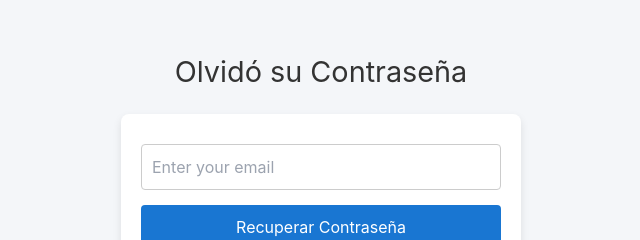
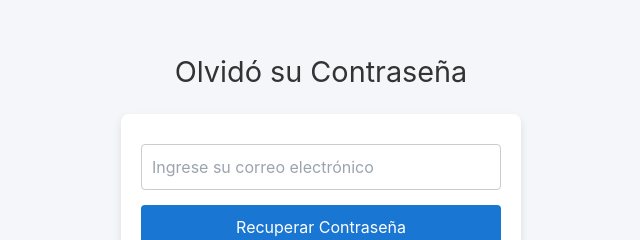
Before and after one commit to DannyJimenezA/FrontEnd-DeptoZMTMN, a React (Vite) app: page /forgot-password in a window 1280 px wide. Shown: the part 221-461 px from the top of the page, without its empty margins (319-959 px from the left). Built offline with nearby package versions, Linux system fonts and the light colour scheme.

Commit message:
correcion recuperacion contraseña

```diff
--- a/src/pages/ForgotPassword.tsx
+++ b/src/pages/ForgotPassword.tsx
@@ -1,3 +1,56 @@
+// import { useState } from 'react';
+// import axios from 'axios';
+// import '../styles/ForgotPassword.css';
+// import { useNavigate } from 'react-router-dom';
+// import ApiRoutes from '../components/ApiRoutes';
+
+// const ForgotPassword = () => {
+//   const [email, setEmail] = useState('');
+//   const [message, setMessage] = useState('');
+//   const [isError, setIsError] = useState(false);
+//   const navigate = useNavigate();
+
+//   const handleSubmit = async (e: React.FormEvent<HTMLFormElement>) => {
+//     e.preventDefault();
+//     try {
+//       const response = await axios.post(`${ApiRoutes.usuarios.usuariosbase}/status/forgot-password`, { email });
+//       setMessage(response.data.message);
+//       setIsError(false);
+//     } catch (error) {
+//       if (axios.isAxiosError(error) && error.response) {
+//         setMessage(error.response.data.message);
+//       } else {
+//         setMessage('Error inesperado. Por favor, intente nuevamente.');
+//       }
+//       setIsError(true);
+//     }
+//   };
+
+//   return (
+//     <div className="forgot-password-container">
+//       <h2>Olvidó su Contraseña</h2>
+//       <form className="forgot-password-form" onSubmit={handleSubmit}>
+//         <input
+//           type="email"
+//           value={email}
+//           onChange={(e) => setEmail(e.target.value)}
+//           placeholder="Enter your email"
+//           required
+//         />
+//         <button type="submit">Recuperar Contraseña</button>
+//         <button type="button" onClick={() => navigate('/login')}>Volver</button>
+//       </form>
+//       {message && (
+//         <p className={`forgot-password-message ${isError ? 'error' : 'success'}`}>
+//           {message}
+//         </p>
+//       )}
+//     </div>
+//   );
+// };
+
+// export default ForgotPassword;
+
 import { useState } from 'react';
 import axios from 'axios';
 import '../styles/ForgotPassword.css';
@@ -10,13 +63,18 @@ const ForgotPassword = () => {
   const [isError, setIsError] = useState(false);
   const navigate = useNavigate();
 
+  // Define el origen específico para este frontend de usuarios
+  const origin = "user";
+
   const handleSubmit = async (e: React.FormEvent<HTMLFormElement>) => {
     e.preventDefault();
     try {
-      const response = await axios.post(`${ApiRoutes.usuarios.usuariosbase}/status/forgot-password`, { email });
+      // Enviar solicitud de recuperación de contraseña con el parámetro `origin`
+      const response = await axios.post(`${ApiRoutes.usuarios.usuariosbase}/status/forgot-password`, { email, origin });
       setMessage(response.data.message);
       setIsError(false);
     } catch (error) {
+      // Manejo de errores
       if (axios.isAxiosError(error) && error.response) {
         setMessage(error.response.data.message);
       } else {
@@ -34,7 +92,7 @@ const ForgotPassword = () => {
           type="email"
           value={email}
           onChange={(e) => setEmail(e.target.value)}
-          placeholder="Enter your email"
+          placeholder="Ingrese su correo electrónico"
           required
         />
         <button type="submit">Recuperar Contraseña</button>
```
